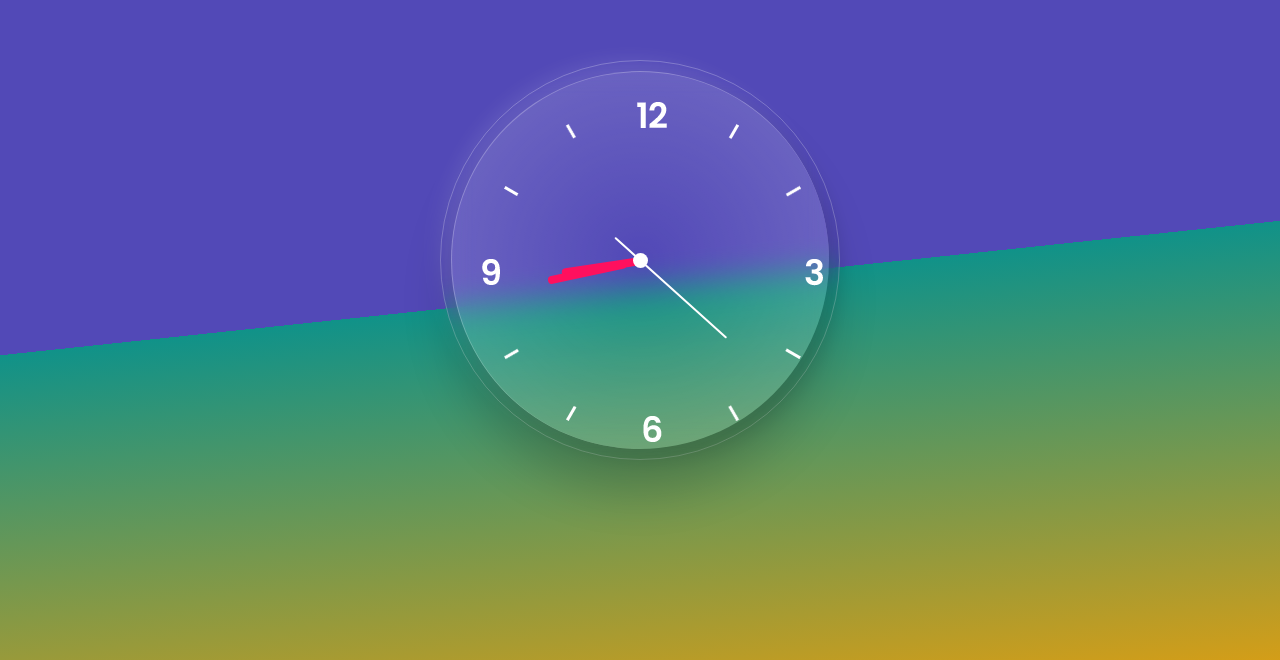
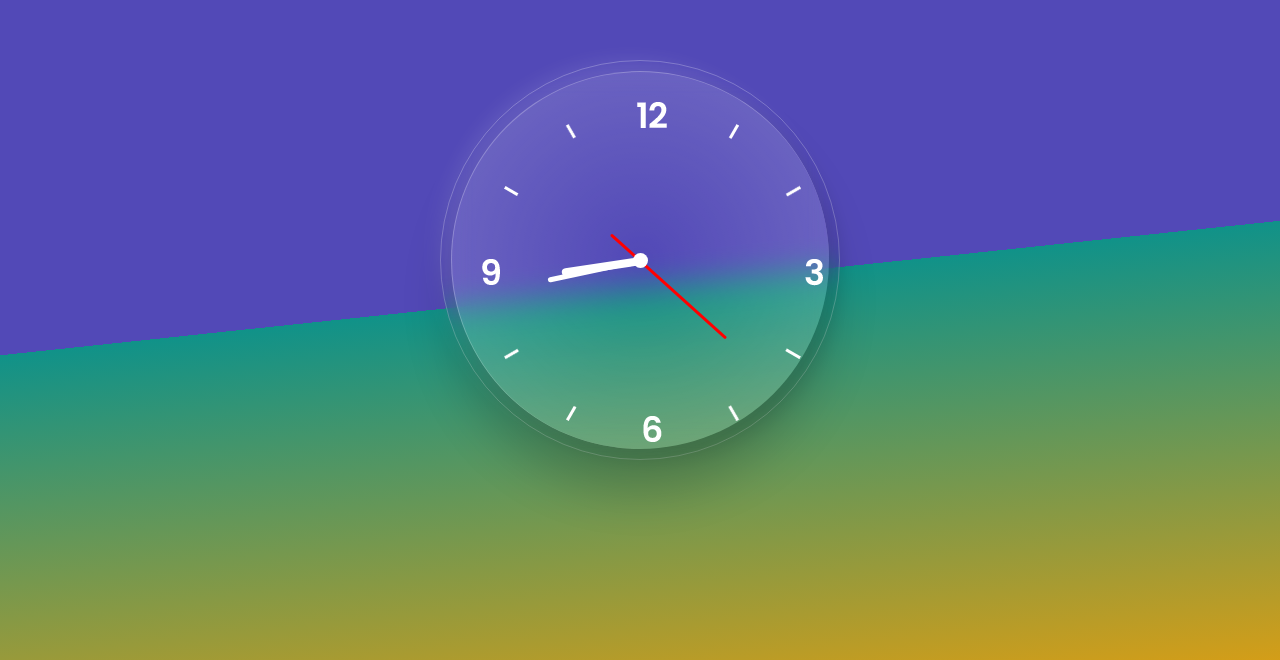
Before and after one commit to zenidith/clock-app, a plain HTML site: page index.html in a window 1280 px wide. Shown: the part 140-800 px from the top of the page. Drawn offline with Linux system fonts and the light colour scheme.

Commit message:
fixed some styling to ensure more accurate representation of the time

```diff
--- a/style.css
+++ b/style.css
@@ -29,8 +29,8 @@ body::after {
     backdrop-filter: blur(15px);
     border-radius: 50%;
     border: 1px solid rgba(255, 255, 255, 0.25);
+}
 
-}
 
 .container {
     position: relative;
@@ -71,36 +71,30 @@ body::after {
     position: absolute;
     width: 15px;
     height: 15px;
-    background-color: #fff;
+    background: #fff;
     border-radius: 50%;
-    z-index: 20;
+    z-index: 1000000;
   }
-
   .hour,
   .min,
   .sec {
     position: absolute;
   }
-
   .hour,
   .hr {
     width: 160px;
     height: 160px;
   }
-
   .min,
   .mn {
     width: 190px;
     height: 190px;
   }
-
   .sec,
   .sc {
     width: 230px;
     height: 230px;
   }
-
-/* representing the 3 hands of the clock */
   .hr,
   .mn,
   .sc {
@@ -109,33 +103,30 @@ body::after {
     position: absolute;
     border-radius: 50%;
   }
-
   .hr::before {
     content: "";
     position: absolute;
     width: 8px;
     height: 80px;
-    background-color: #ff105e;
-    z-index: 3;
+    background: #fff;
+    z-index: 11;
     border-radius: 6px;
   }
-
   .mn::before {
     content: "";
     position: absolute;
-    width: 8px;
-    height: 80px;
-    background-color: #ff105e;
-    z-index: 3;
+    width: 5px;
+    height: 100px;
+    background: #fff;
+    z-index: 12;
     border-radius: 6px;
   }
-
   .sc::before {
     content: "";
     position: absolute;
-    width: 2px;
-    height: 150px;
-    background-color: #fff;
-    z-index: 5;
+    width: 3px;
+    height: 155px;
+    background: rgb(255, 0, 0);
+    z-index: 12;
     border-radius: 6px;
   }
```
Lines whose indentation alone changed are shown as unchanged.
